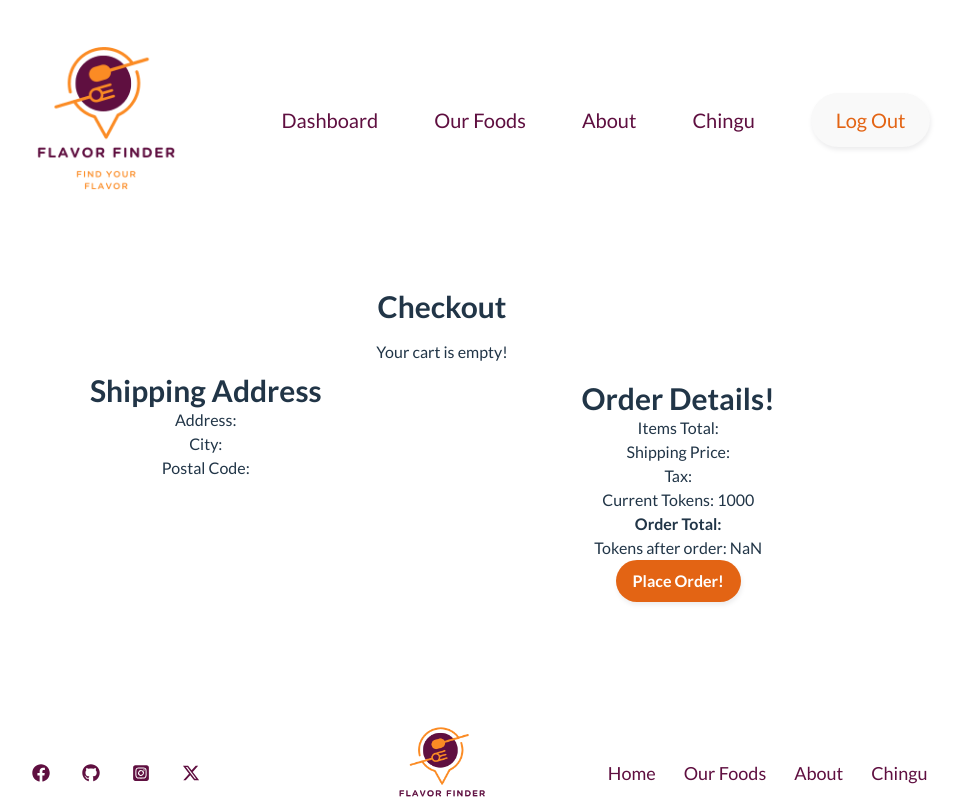
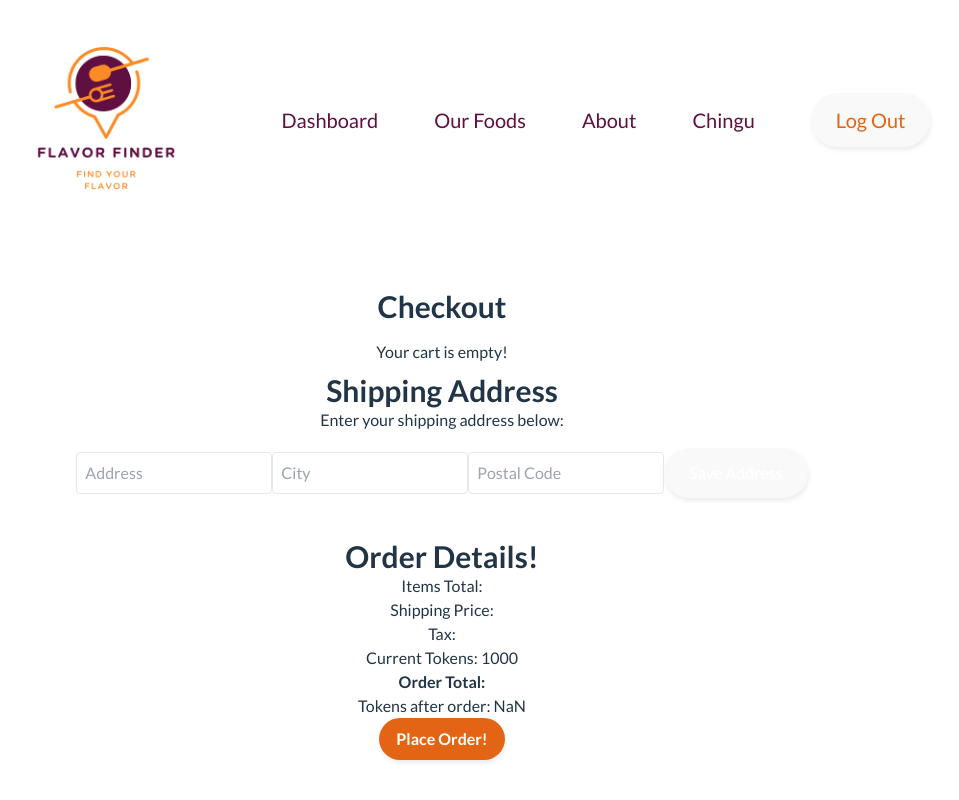
Before and after one commit to chingu-voyages/v50-tier2-team-15, a React (Vite) app: page /checkout in a window 1280 px wide. Shown: the top 800 px of the page, without its empty margins (198-1157 px from the left). Built offline with nearby package versions, Linux system fonts and the light colour scheme; sample sign-in values are in the browser's storage.

Commit message:
Update OrderScreen component to display shipping address form and order details in a grid layout. Remove conditional rendering of address.

```diff
--- a/src/screens/OrderScreen.jsx
+++ b/src/screens/OrderScreen.jsx
@@ -84,15 +84,7 @@ const OrderScreen = () => {
 
       <div className="mb-4 flex">
         <div className="flex-1 p-2">
-          {savedAddress ? (
-            <div>
               <h2 className="text-3xl font-semibold">Shipping Address</h2>
-              <p>Address: {savedAddress.address}</p>
-              <p>City: {savedAddress.city}</p>
-              <p>Postal Code: {savedAddress.postalCode}</p>
-            </div>
-          ) : (
-            <div>
               <p>Enter your shipping address below:</p>
               <form onSubmit={handleSaveAddress} className="space-y-4">
                 <input
@@ -130,7 +122,6 @@ const OrderScreen = () => {
                 </button>
               </form>
             </div>
-          )}
         </div>
         <div className="flex-1 p-2">
           <div className="mt-2">
@@ -150,7 +141,6 @@ const OrderScreen = () => {
           </button>
         </div>
       </div>
-    </div>
   );
 };
 
```
